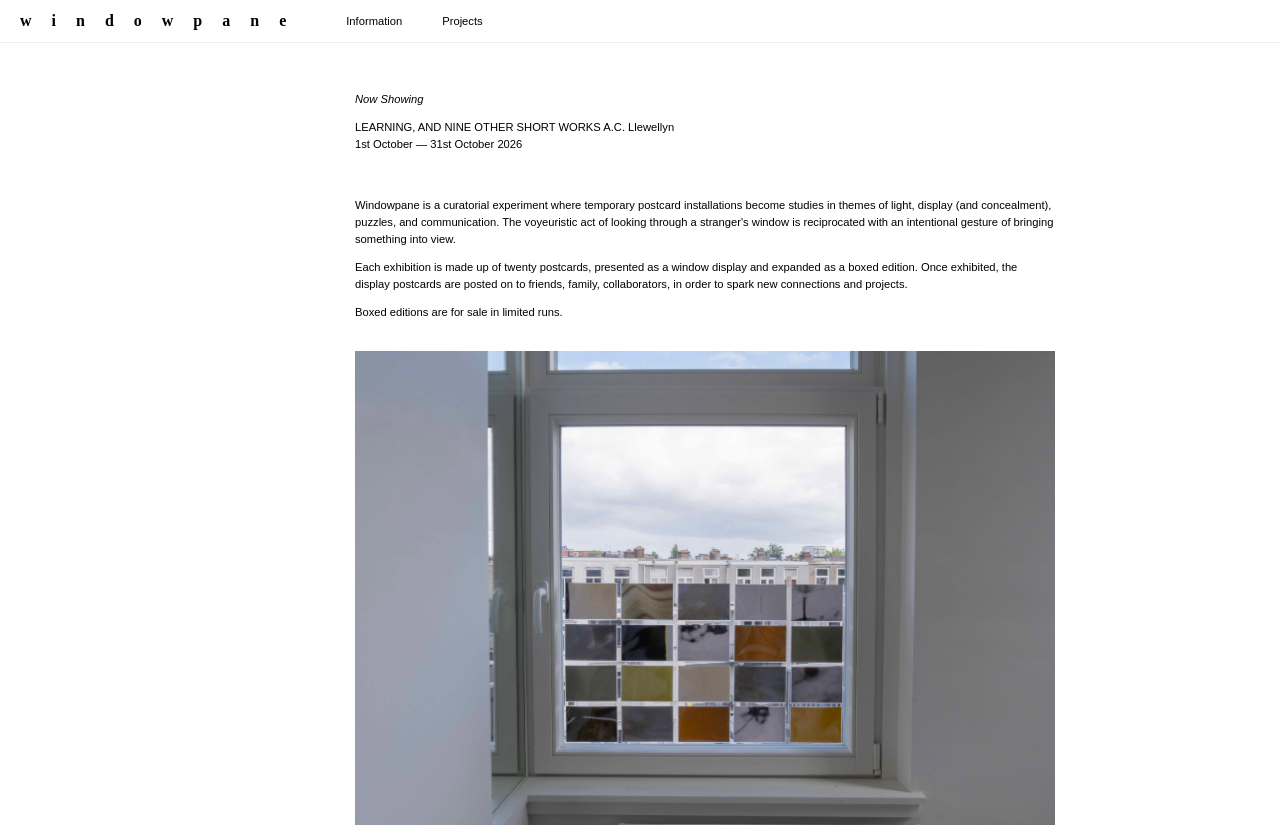
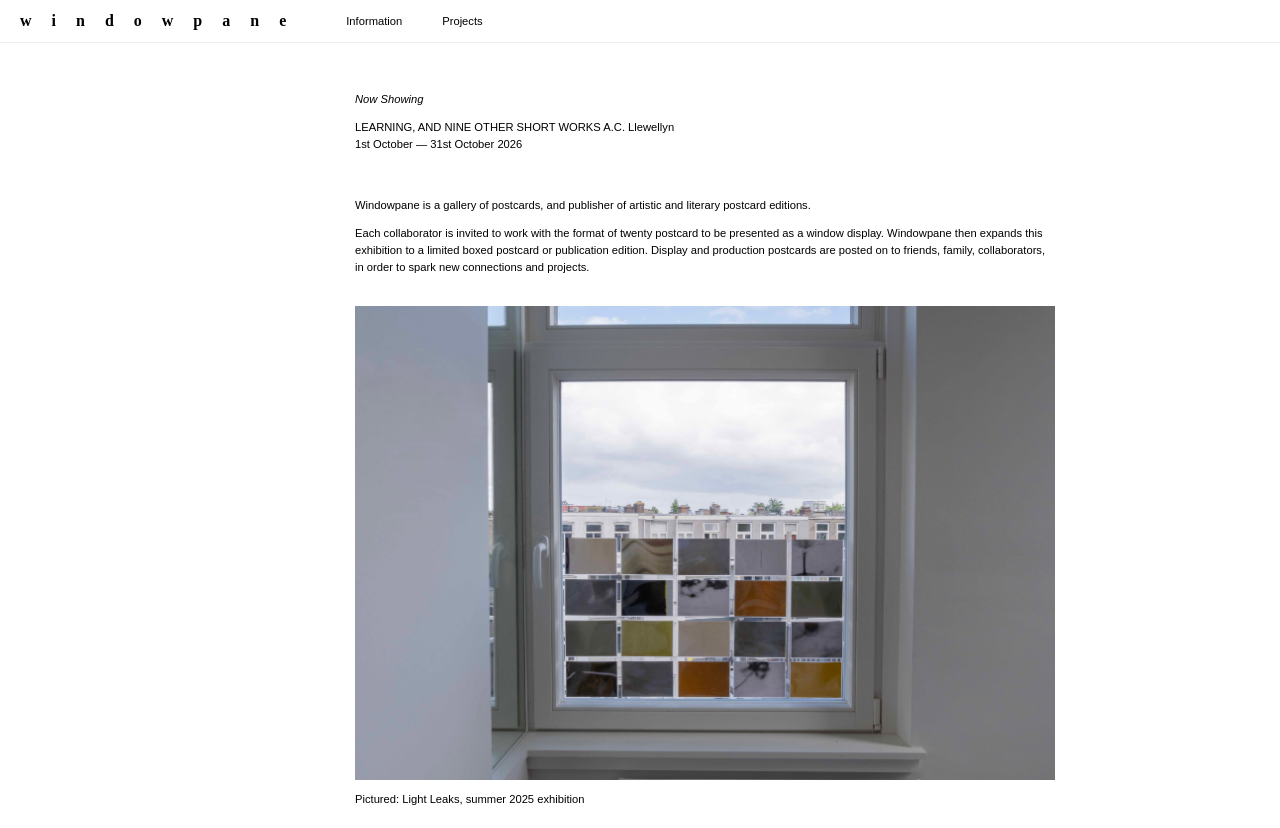
Before and after one commit to info-windowpane/windowpane-website, a plain HTML site: page information.html in a window 1280 px wide. Shown: the top 828 px of the page. Drawn offline with Linux system fonts and the light colour scheme.

Commit message:
Update information.html

```diff
--- a/information.html
+++ b/information.html
@@ -114,9 +114,8 @@
 <div class="content-wrapper">
     <p class="subtitle">Now Showing</p>
   <p>LEARNING, AND NINE OTHER SHORT WORKS A.C. Llewellyn <br>1st October — 31st October 2026</p>
-  <p class="description-start">Windowpane is a curatorial experiment where temporary postcard installations become studies in themes of light, display (and concealment), puzzles, and communication. The voyeuristic act of looking through a stranger's window is reciprocated with an intentional gesture of bringing something into view.</p>
-  <p>Each exhibition is made up of twenty postcards, presented as a window display and expanded as a boxed edition. Once exhibited, the display postcards are posted on to friends, family, collaborators, in order to spark new connections and projects.</p>
-  <p>Boxed editions are for sale in limited runs.</p>
+  <p class="description-start">Windowpane is a gallery of postcards, and publisher of artistic and literary postcard editions.</p>
+  <p>Each collaborator is invited to work with the format of twenty postcard to be presented as a window display. Windowpane then expands this exhibition to a limited boxed postcard or publication edition. Display and production postcards are posted on to friends, family, collaborators, in order to spark new connections and projects.</p>
 
   <img src="posterimages/windowpaneinfo.jpg" alt="A grid of postcards on a window" class="info-image">
   <p>Pictured: Light Leaks, summer 2025 exhibition</p>
```
